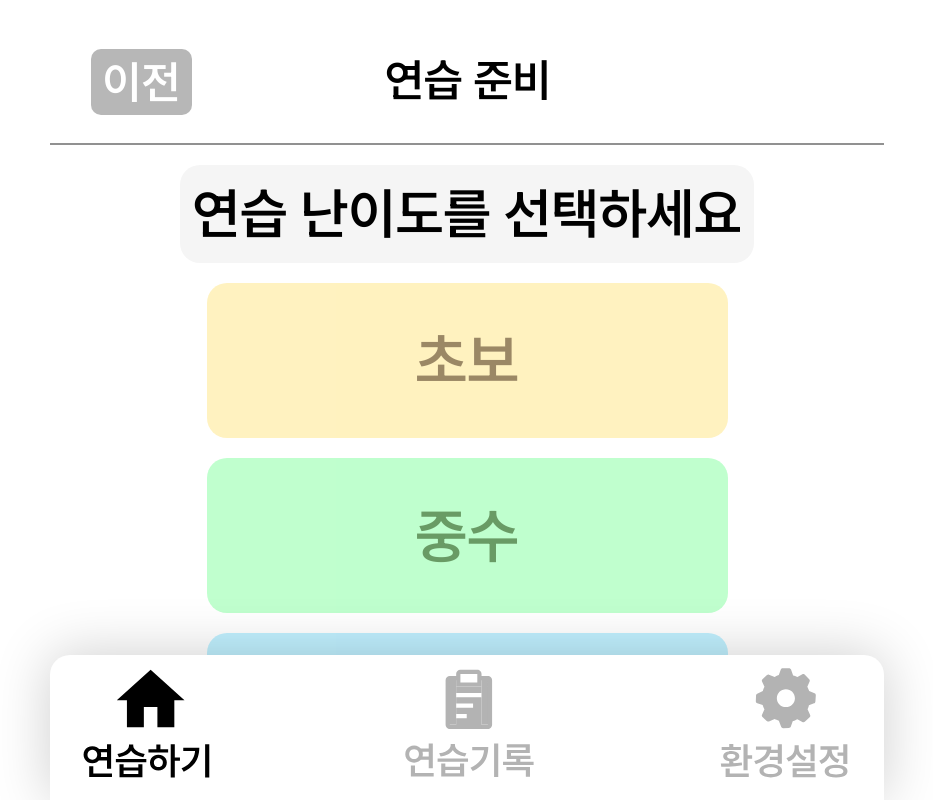
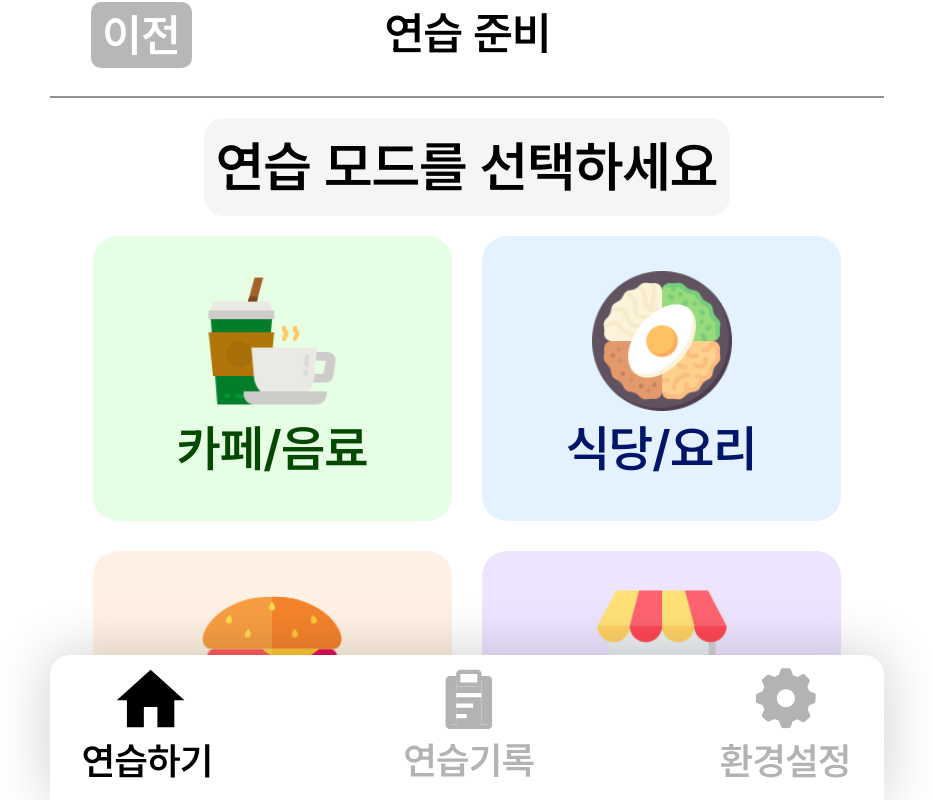
Before and after one commit to ExpertOfOrdering/frontend, a React (Vite) app: page /practiceSetup in a window 1280 px wide. Shown: the whole page, without its empty margins (173-1106 px from the left). Built offline with nearby package versions, Linux system fonts and the light colour scheme.

Commit message:
Feat(#20):버튼 클릭 이벤트 추가 및 단계별 화면 전환 기능 추가

```diff
--- a/src/components/practiceSetup/PracticeSetup.jsx
+++ b/src/components/practiceSetup/PracticeSetup.jsx
@@ -5,13 +5,67 @@ import LevelSelect from './LevelSelect'
 // import categoryData from '@/components/practiceSetup/categoryData.js';
 // import levelData from '@/components/practiceSetup/levelData.js';
 import Footer from '@/components/shared/Footer.jsx'
+import CheckSelection from '@/components/practiceSetup/CheckSelection.jsx'
+import { useState } from 'react'
+import { useNavigate } from 'react-router-dom'
 
 function PracticeSetup() {
+  const [step, setStep] = useState(1)
+  const [selectedCategory, setSelectedCategory] = useState(null)
+  const [selectedLevel, setSelectedLevel] = useState(null)
+
+  const navigate = useNavigate()
+
+  const handleBack = () => {
+    if (step > 1) {
+      setStep((prev) => prev - 1)
+    }
+  }
+
+  // 다시 설정 (처음으로)
+  const handleReset = () => {
+    setSelectedCategory(null)
+    setSelectedLevel(null)
+    setStep(1)
+  }
+
+  // 연습 시작
+  const handleStart = () => {
+    navigate('/practice') // 연습 페이지 경로
+  }
+
   return (
-    <div className='h-screen w-full flex justify-center'>
-      <div className='w-full h-screen max-w-208.5 flex flex-col items-center justify-center'>
-        <PracticeSetupHeader />
-        <LevelSelect />
+    <div className='h-screen w-full flex justify-center overflow-hidden'>
+      <div className='w-full max-w-208.5 flex flex-col items-center'>
+        <PracticeSetupHeader onBack={step > 1 ? handleBack : undefined} />
+        <div className='flex-1 w-full flex justify-center h-[53.31rem]'>
+          {step === 1 && (
+            <ModeSelect
+              selectedCategory={selectedCategory}
+              onSelect={(category) => {
+                setSelectedCategory(category)
+                setStep(2)
+              }}
+            />
+          )}
+          {step === 2 && (
+            <LevelSelect
+              selectedLevel={selectedLevel}
+              onSelect={(level) => {
+                setSelectedLevel(level)
+                setStep(3)
+              }}
+            />
+          )}
+          {step === 3 && (
+            <CheckSelection
+              selectedCategory={selectedCategory}
+              selectedLevel={selectedLevel}
+              onReset={handleReset}
+              onStart={handleStart}
+            />
+          )}
+        </div>
         <Footer />
       </div>
     </div>
--- a/src/components/practiceSetup/PracticeSetupHeader.jsx
+++ b/src/components/practiceSetup/PracticeSetupHeader.jsx
@@ -1,9 +1,12 @@
 import React from 'react'
 
-function PracticeSetupHeader() {
+function PracticeSetupHeader({ onBack }) {
   return (
-    <div className='flex items-end w-full h-44 border-b-[#919191] border-b-2'>
-      <button className='mb-7 ml-[2.56rem] mr-[12.06rem] w-25.25 h-16.5 bg-[#B7B7B7] rounded-[0.625rem] text-[2.8125rem] text-white font-semibold'>
+    <div className='flex items-end w-full h-30 border-b-[#919191] border-b-2'>
+      <button
+        className='mb-7 ml-[2.56rem] mr-[12.06rem] w-25.25 h-16.5 bg-[#B7B7B7] rounded-[0.625rem] text-[2.8125rem] text-white font-semibold cursor-pointer hover:opacity-85'
+        onClick={onBack}
+      >
         이전
       </button>
       <span className='mb-7 text-[2.8125rem] font-semibold'>연습 준비</span>
```
Also changed, not shown: src/assets/ConvenienceStore.png.
